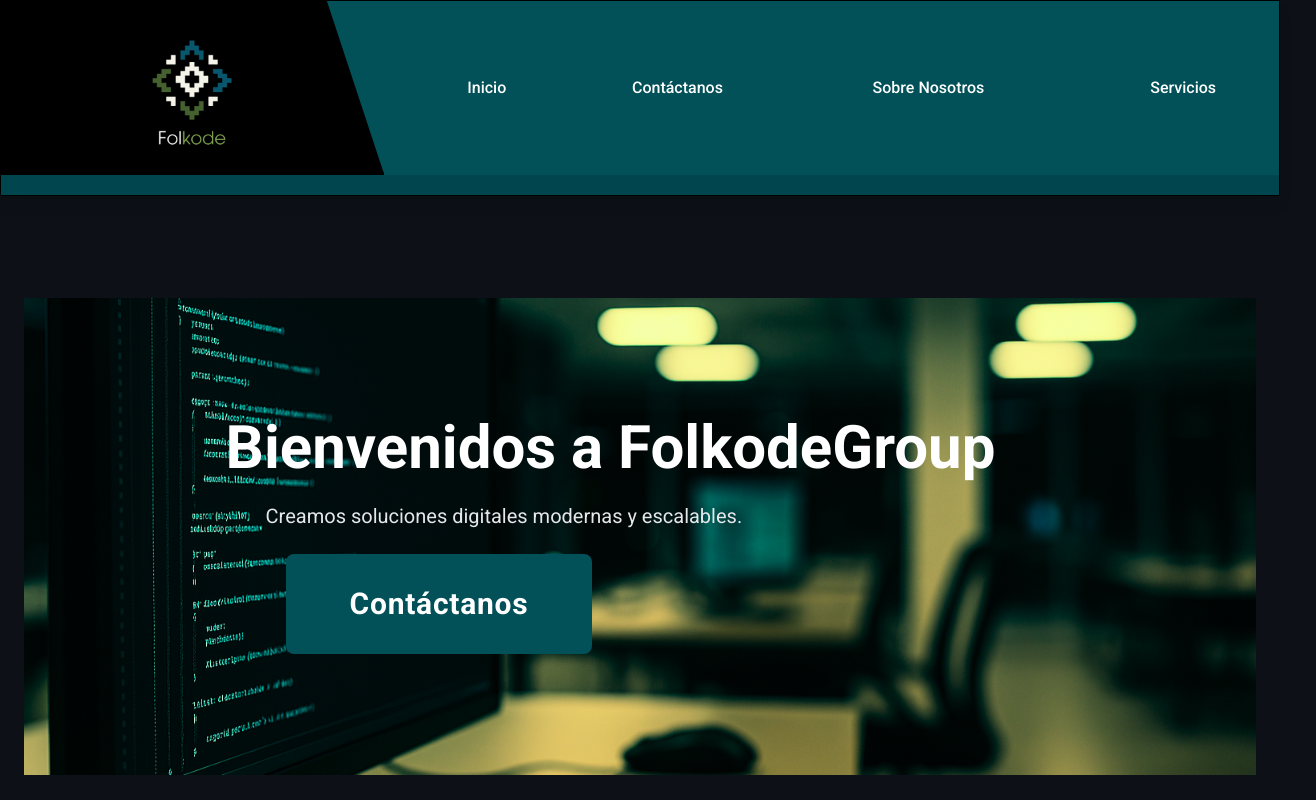
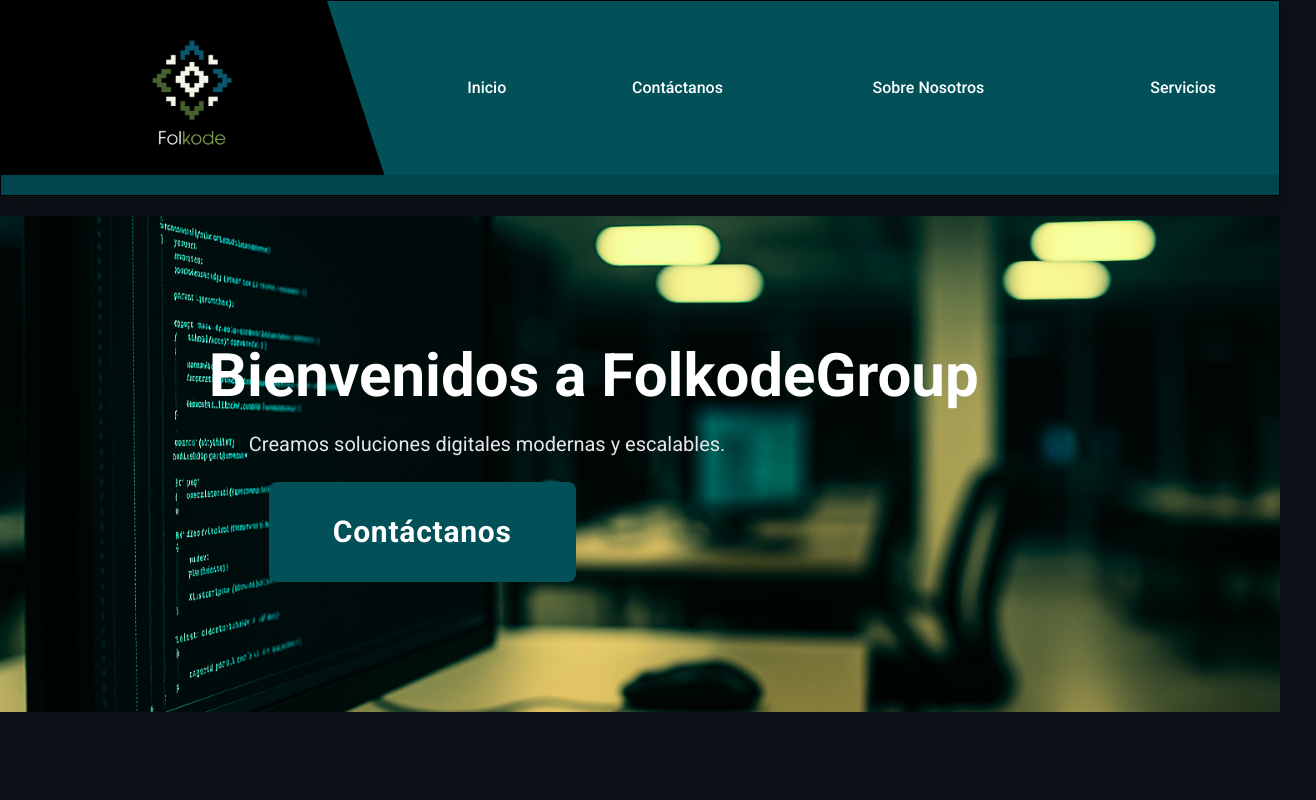
Before and after one commit to OGabrielSosa/LandingPage, a Next.js app: page / in a window 1280 px wide. Shown: the top 800 px of the page, 1316 px wide, since content can reach past the window. Built offline with nearby package versions, Linux system fonts and the light colour scheme.

Commit message:
Corregi el hero para ancho completo

```diff
--- a/src/app/page.tsx
+++ b/src/app/page.tsx
@@ -13,8 +13,8 @@
 export default function Home() {
   return (
     <main className="min-h-screen flex flex-col gap-6 items-start">
+        <HeroSection />
       <div className="container mx-auto px-6 py-24">
-        <HeroSection />
         <QueHacemosSection />
         <AboutSection />
         <FactoryCard />
```
